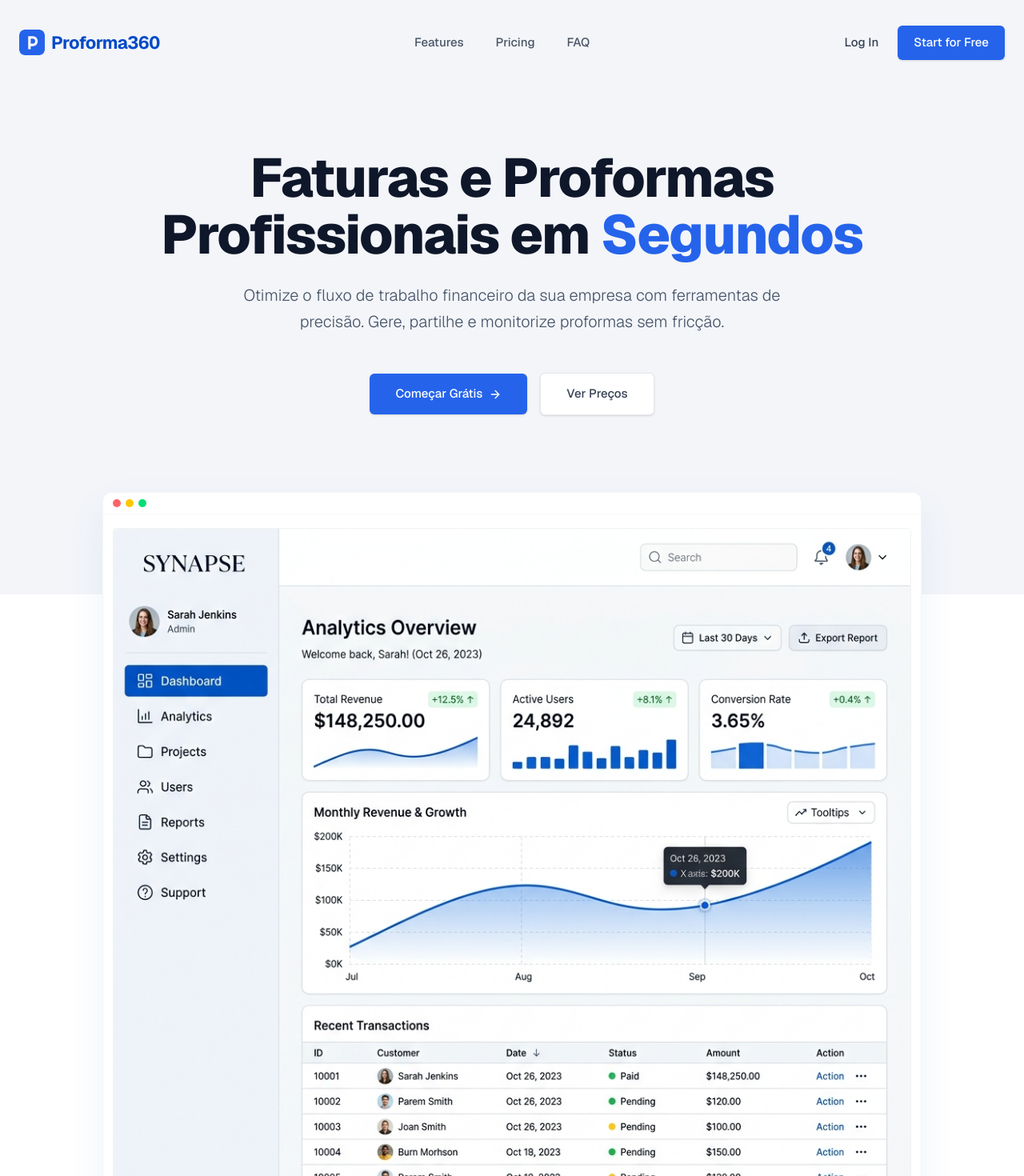
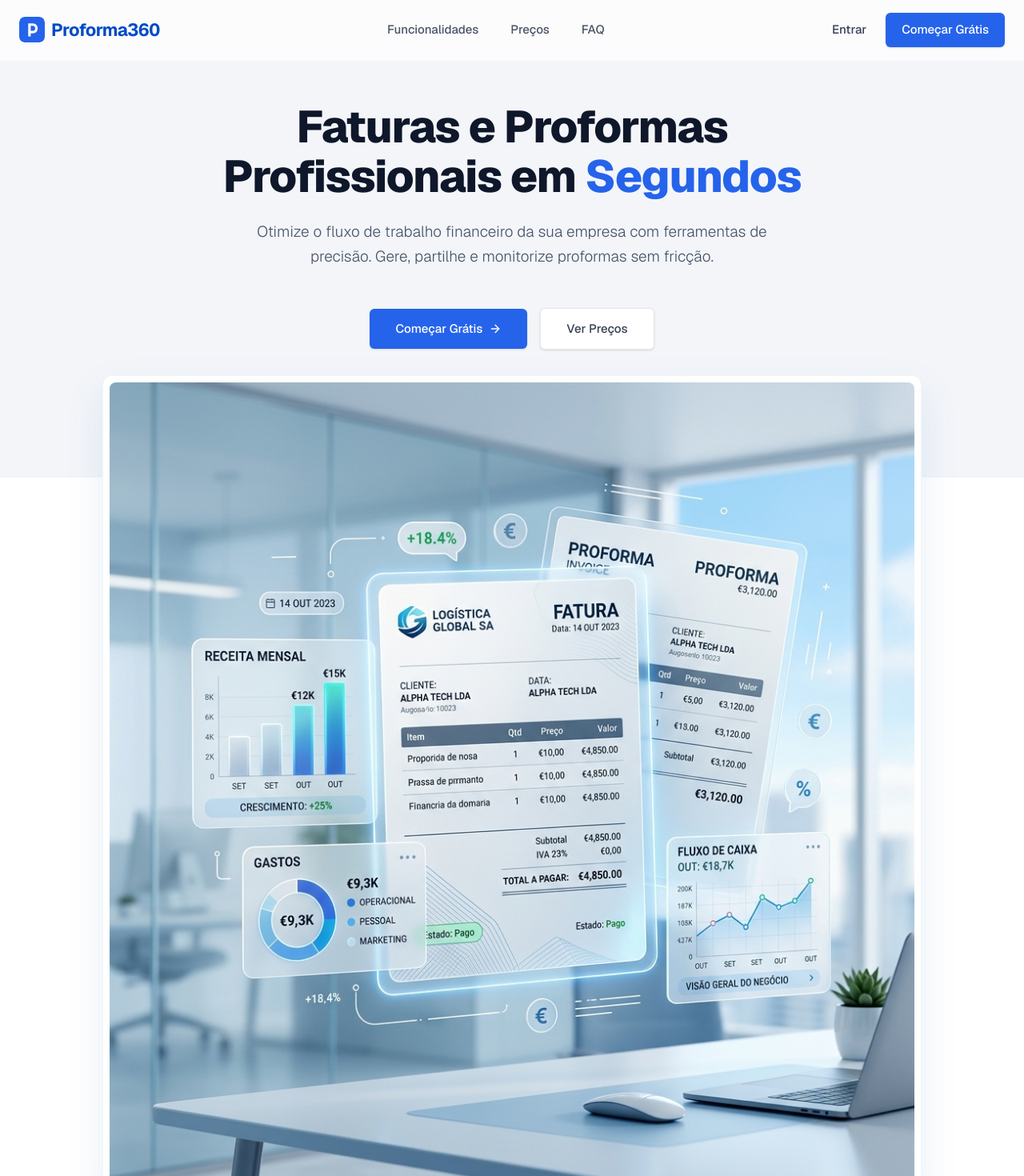
Before and after one commit to egaslemos-gif/FACTURAS, a Next.js app in the folder proforma360/: page / in a window 1280 px wide. Shown: the top 1470 px of the page at 80% size. Built offline with nearby package versions, Linux system fonts and the light colour scheme.

Commit message:
style: make header fixed glassmorphism, reduce hero title size, use 3D invoices image in hero

```diff
--- a/proforma360/src/app/page.tsx
+++ b/proforma360/src/app/page.tsx
@@ -14,10 +14,9 @@ export default function LandingPage() {
   return (
     <div className="min-h-screen bg-white text-gray-900 flex flex-col font-sans selection:bg-blue-100 selection:text-blue-900">
 
-      {/* Top Section with light blue background matching the reference */}
-      <div className="bg-[#f3f5f9] relative w-full pt-4 pb-32">
-        {/* Navbar */}
-        <header className="px-6 py-4 flex items-center justify-between max-w-7xl mx-auto w-full z-50">
+      {/* Fixed Glass Navbar */}
+      <header className="fixed top-0 w-full z-50 bg-white/70 backdrop-blur-lg border-b border-gray-100/50 transition-all">
+        <div className="px-6 py-4 flex items-center justify-between max-w-7xl mx-auto w-full">
           <div className="flex items-center gap-2">
             <img src="/icon.svg" alt="Logo" className="w-8 h-8 rounded-md" />
             <div className="text-[22px] font-bold text-[#004ac6] tracking-tight">
@@ -25,27 +24,30 @@ export default function LandingPage() {
             </div>
           </div>
           <nav className="hidden md:flex items-center gap-10 text-[15px] font-medium text-gray-600">
-            <a href="#funcionalidades" className="hover:text-black transition-colors">Features</a>
-            <a href="#precos" className="hover:text-black transition-colors">Pricing</a>
+            <a href="#funcionalidades" className="hover:text-black transition-colors">Funcionalidades</a>
+            <a href="#precos" className="hover:text-black transition-colors">Preços</a>
             <a href="#faq" className="hover:text-black transition-colors">FAQ</a>
           </nav>
           <div className="flex items-center gap-6">
             <Link href="/login" className="text-[15px] font-medium text-gray-700 hover:text-black transition-colors">
-              Log In
+              Entrar
             </Link>
             <Link href="/login" className="px-5 py-2.5 bg-[#2563eb] text-white rounded-[6px] text-[15px] font-medium hover:bg-[#1d4ed8] transition-colors shadow-sm">
-              Start for Free
+              Começar Grátis
             </Link>
           </div>
-        </header>
+        </div>
+      </header>
 
+      {/* Top Section with light blue background matching the reference */}
+      <div className="bg-[#f3f5f9] relative w-full pt-32 pb-32">
         {/* Hero Section */}
-        <section className="max-w-5xl mx-auto px-6 pt-24 pb-16 flex flex-col items-center text-center">
-          <h1 className="text-[52px] md:text-[68px] font-extrabold tracking-tight text-[#0f172a] max-w-4xl mb-6 leading-[1.05]">
+        <section className="max-w-5xl mx-auto px-6 flex flex-col items-center text-center">
+          <h1 className="text-[40px] md:text-[56px] font-extrabold tracking-tight text-[#0f172a] max-w-4xl mb-6 leading-[1.1]">
             Faturas e Proformas Profissionais em <span className="text-[#2563eb]">Segundos</span>
           </h1>
 
-          <p className="text-[18px] md:text-[20px] text-[#475569] max-w-2xl mb-12 leading-relaxed font-light">
+          <p className="text-[17px] md:text-[19px] text-[#475569] max-w-2xl mb-12 leading-relaxed font-light">
             Otimize o fluxo de trabalho financeiro da sua empresa com ferramentas de precisão. Gere, partilhe e monitorize proformas sem fricção.
           </p>
 
@@ -62,19 +64,12 @@ export default function LandingPage() {
 
       <main className="flex-1 -mt-32">
         <section className="max-w-6xl mx-auto px-6 flex flex-col items-center text-center">
-          {/* Dashboard Mockup */}
-          <div className="w-full max-w-5xl mx-auto rounded-[12px] bg-white p-3 shadow-[0_20px_50px_rgba(8,_112,_184,_0.07)] border border-gray-100 relative overflow-hidden z-10">
-             {/* Mac OS Window Controls Mock */}
-             <div className="flex items-center gap-1.5 px-3 py-2 border-b border-gray-100/50 absolute top-0 w-full left-0 bg-white/50 z-10">
-                <div className="w-2.5 h-2.5 rounded-full bg-red-400"></div>
-                <div className="w-2.5 h-2.5 rounded-full bg-yellow-400"></div>
-                <div className="w-2.5 h-2.5 rounded-full bg-green-400"></div>
-             </div>
+          {/* 3D Invoices Image */}
+          <div className="w-full max-w-5xl mx-auto rounded-[12px] bg-white p-2 shadow-[0_20px_50px_rgba(8,_112,_184,_0.1)] border border-gray-100 relative overflow-hidden z-10">
              <img
-               src="/dashboard_mockup.png"
-               alt="Proforma360 Dashboard Interface"
-               className="w-full h-auto rounded-[4px] object-cover mt-8"
-               style={{ border: '1px solid rgba(0,0,0,0.05)' }}
+               src="/hero_invoices_3d.png"
+               alt="Faturas em 3D"
+               className="w-full h-auto rounded-[8px] object-cover"
              />
           </div>
         </section>
```
Also changed, not shown: proforma360/public/hero_invoices_3d.png (added).
